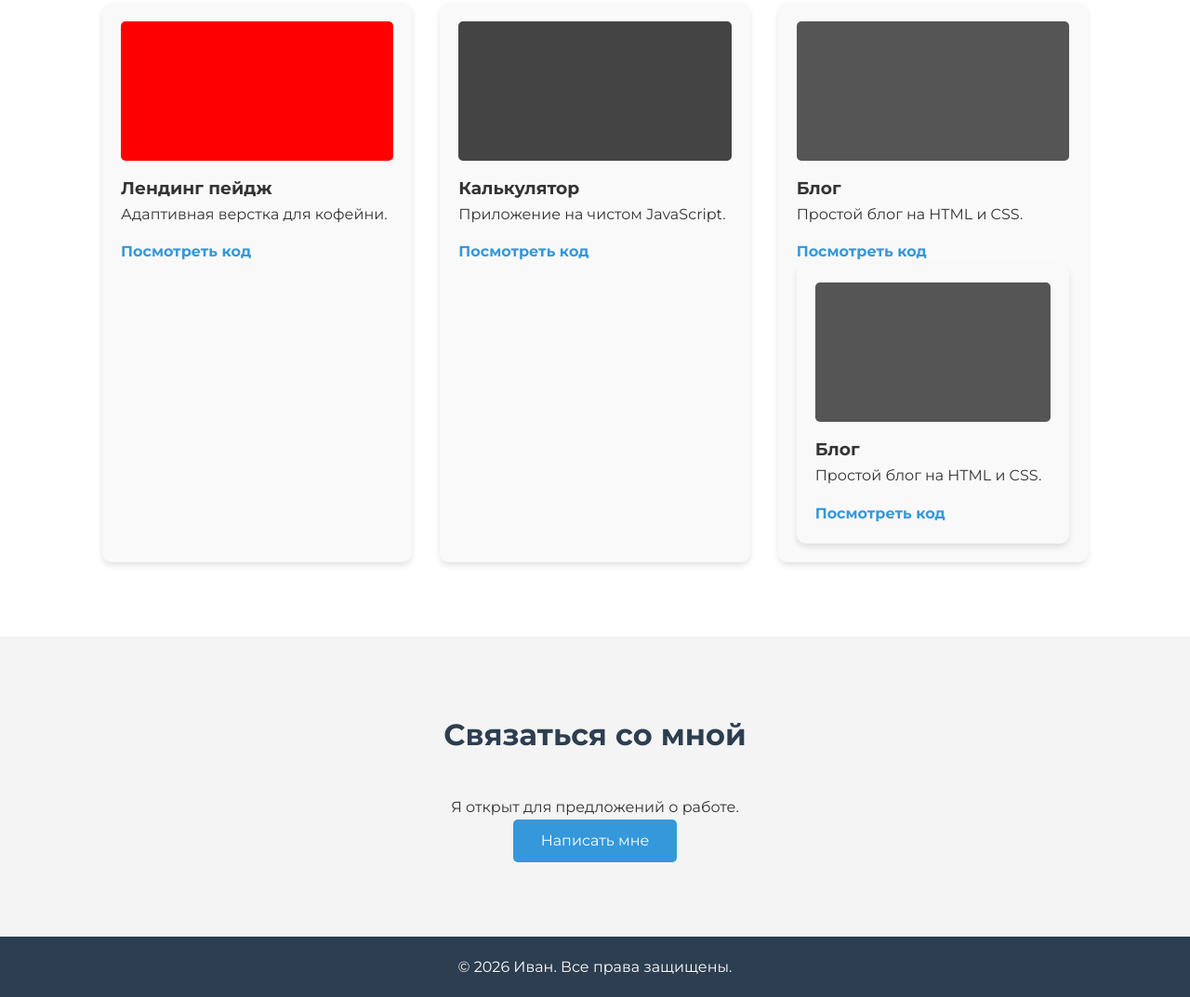
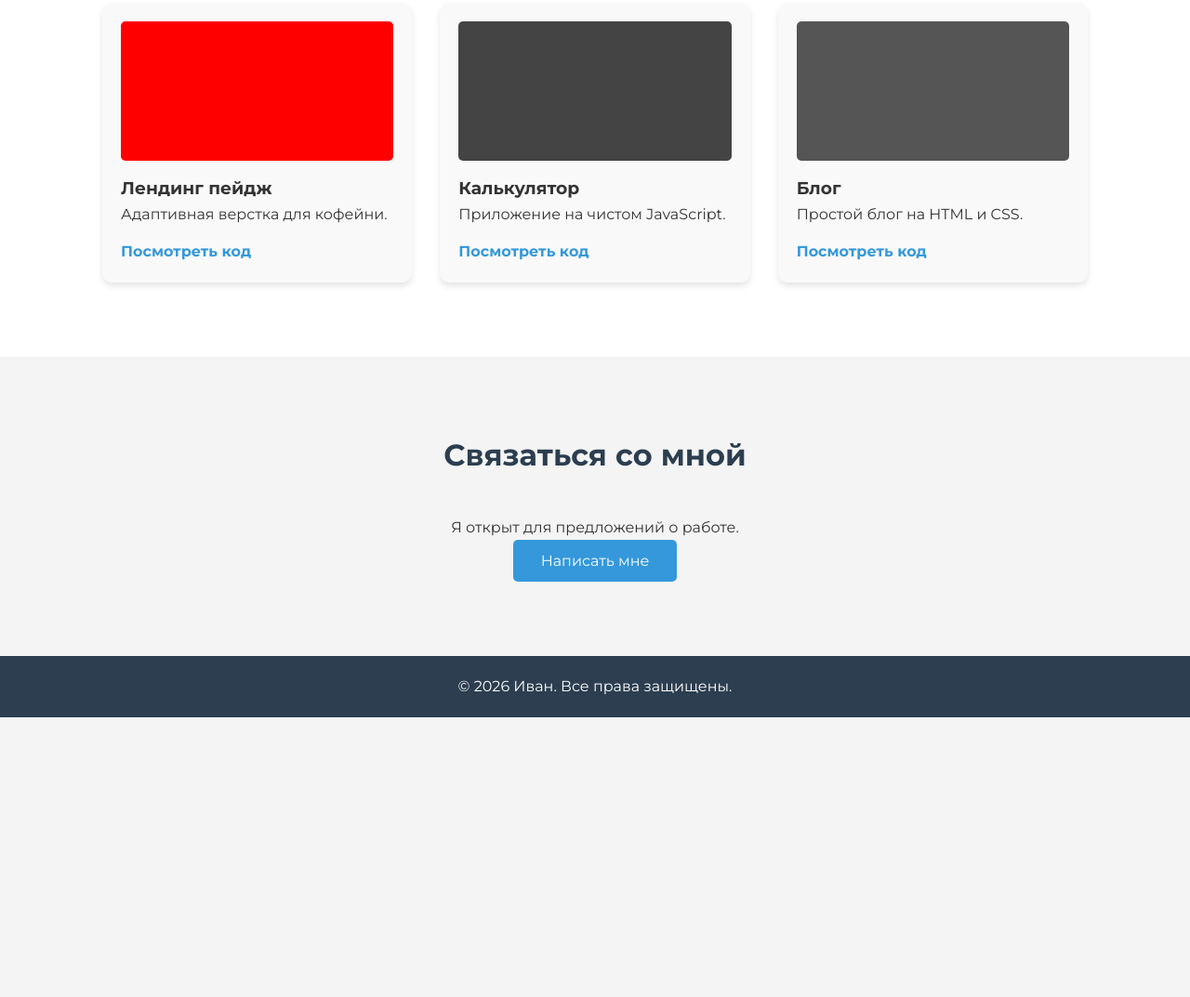
Before and after one commit to lopata11/Bulignick, a plain HTML site: page index.html in a window 1280 px wide. Shown: the part 1298-2371 px from the top of the page at 93% size. After the commit the page ends 2070 px from the top, so only its background shows below. Drawn offline with Linux system fonts and the light colour scheme.

Commit message:
Update index.html

```diff
--- a/index.html
+++ b/index.html
@@ -77,11 +77,7 @@
                     <h3>Блог</h3>
                     <p>Простой блог на HTML и CSS.</p>
                     <a href="" class="btn-small">Посмотреть код</a>
-                <div class="project-card">
-                    <div class="card-image" style="background-color: #555;"></div>
-                    <h3>Блог</h3>
-                    <p>Простой блог на HTML и CSS.</p>
-                    <a href="" class="btn-small">Посмотреть код</a>
+
                 </div>
             </div>
         </div>
```
